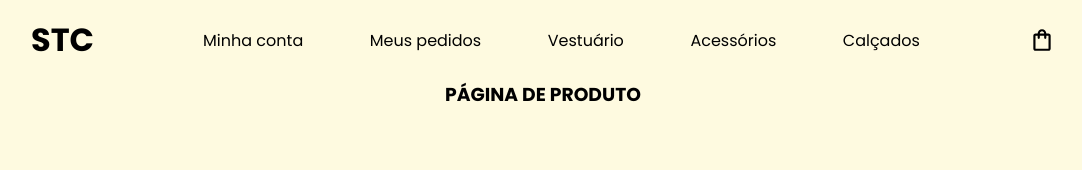
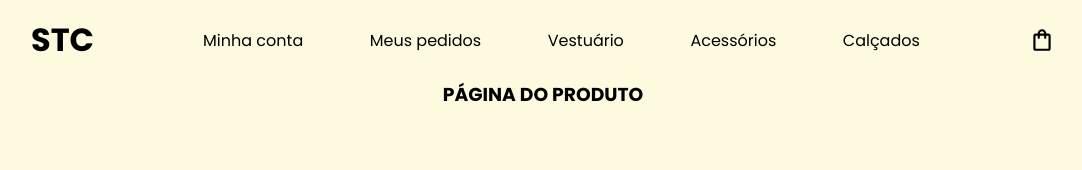
Before and after one commit to pedro-pl/StoreClothes, a React (Vite) app: page /produto in a window 1280 px wide. Shown: the top 170 px of the page, without its empty margins (97-1179 px from the left). Built offline with nearby package versions, Linux system fonts and the light colour scheme.

Commit message:
fix: alteração para teste

```diff
--- a/src/pages/product/index.tsx
+++ b/src/pages/product/index.tsx
@@ -5,7 +5,7 @@ export function Product(){
     return(
         <Container>
             <Header/>
-            <h3>PÁGINA DE PRODUTO</h3>
+            <h3>PÁGINA DO PRODUTO</h3>
         </Container>
     )
 }
```
